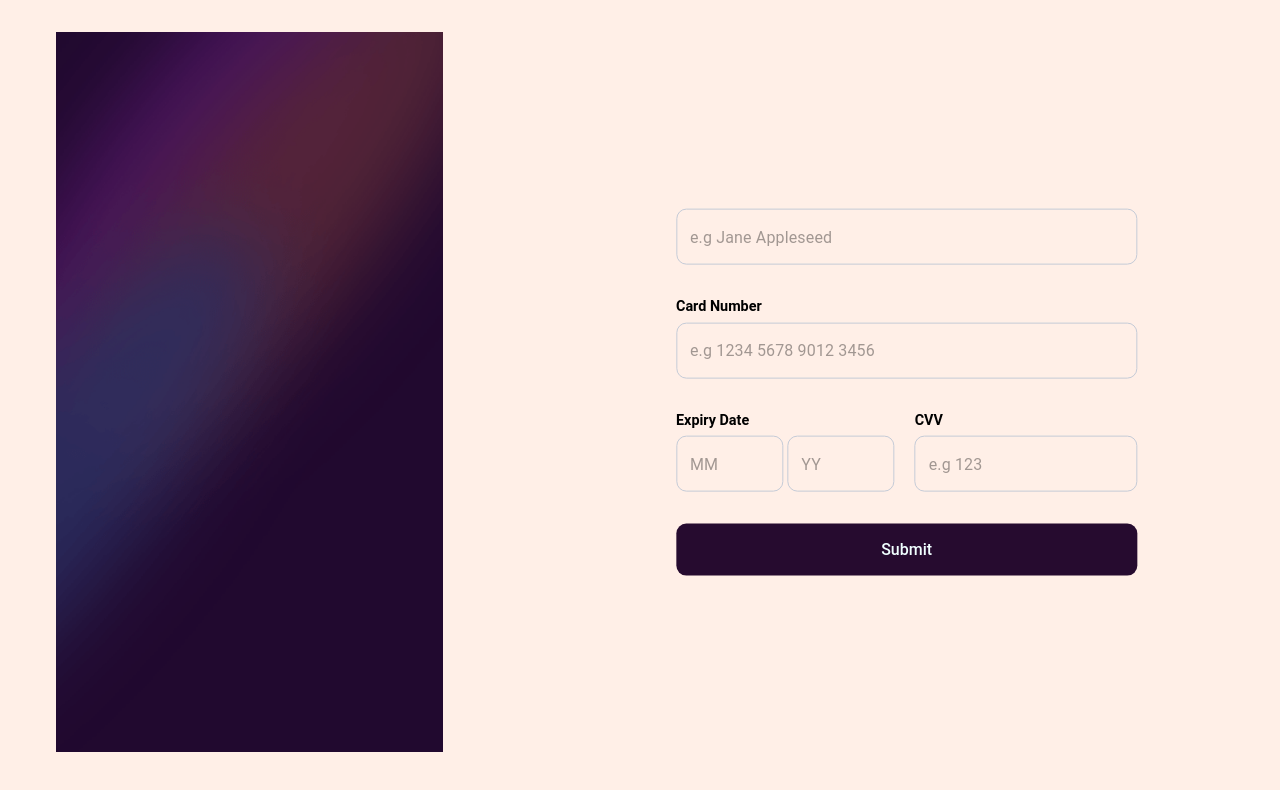
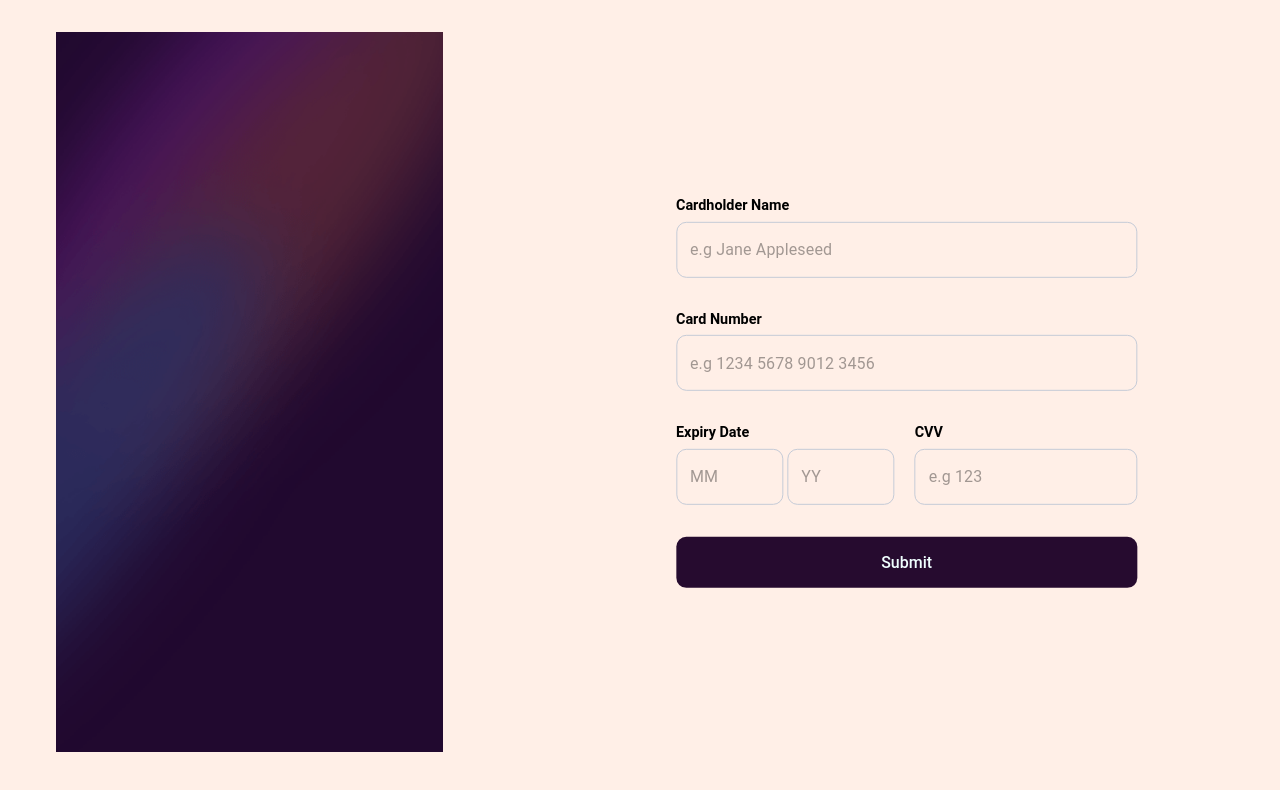
Before and after one commit to karar189/credit-card-portal-simplified-view, a React (Create React App) app: page / in a window 1280 px wide. Shown: the top 790 px of the page. Built offline with nearby package versions, Linux system fonts and the light colour scheme.

Commit message:
fix: minor bug fixes

```diff
--- a/src/components/CardMain/CardContents/CardContents.jsx
+++ b/src/components/CardMain/CardContents/CardContents.jsx
@@ -86,6 +86,7 @@ const CardContents = () => {
           <Grid p={2}>
             <form onSubmit={handleSubmit}>
               <div className="form-box">
+                <label htmlFor="">Cardholder Name</label>
                 <CssTextField
                   variant="outlined"
                   placeholder="e.g Jane Appleseed"
```
